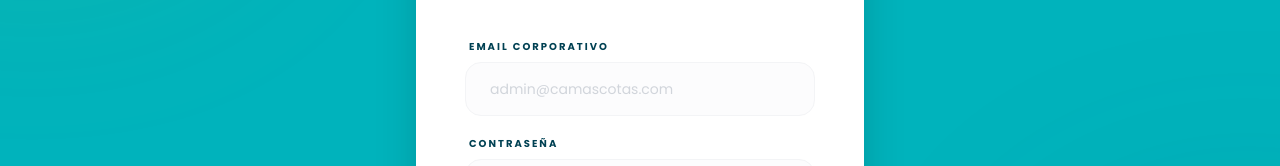
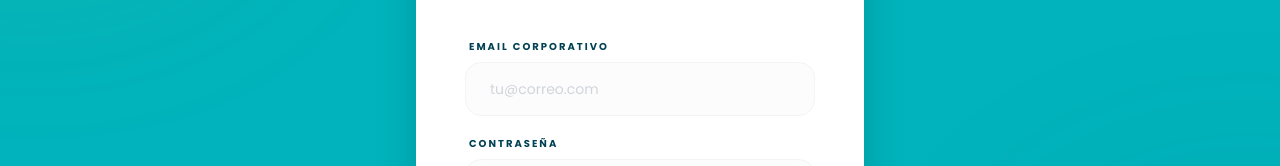
Before and after one commit to santiagoarbelaezc/Camascotas, an Angular app in the folder frontend/: page /login in a window 1280 px wide. Shown: the part 315-481 px from the top of the page. Built offline with nearby package versions, Linux system fonts and the light colour scheme; no server answers.

Commit message:
subiendo cambios, actualizacion del cors

```diff
--- a/frontend/src/app/pages/login/login.component.html
+++ b/frontend/src/app/pages/login/login.component.html
@@ -26,13 +26,13 @@
       <div class="space-y-5">
         <div>
           <label for="email-address" class="block text-[10px] font-black text-brand-petrol uppercase tracking-[0.2em] mb-2 px-1">Email Corporativo</label>
-          <input id="email-address" name="correo" type="email" autocomplete="email" required
+          <input id="email-address" name="correo" type="email" autocomplete="off" required
             [(ngModel)]="correo"
-            class="appearance-none relative block w-full px-6 py-4 border border-gray-100 placeholder-gray-300 text-brand-petrol rounded-2xl focus:outline-none focus:ring-4 focus:ring-brand-turquesa/10 focus:border-brand-turquesa sm:text-sm transition-all bg-gray-50/50" placeholder="admin@camascotas.com">
+            class="appearance-none relative block w-full px-6 py-4 border border-gray-100 placeholder-gray-300 text-brand-petrol rounded-2xl focus:outline-none focus:ring-4 focus:ring-brand-turquesa/10 focus:border-brand-turquesa sm:text-sm transition-all bg-gray-50/50" placeholder="tu@correo.com">
         </div>
         <div>
           <label for="password" class="block text-[10px] font-black text-brand-petrol uppercase tracking-[0.2em] mb-2 px-1">Contraseña</label>
-          <input id="password" name="password" type="password" autocomplete="current-password" required
+          <input id="password" name="password" type="password" autocomplete="off" required
             [(ngModel)]="password"
             class="appearance-none relative block w-full px-6 py-4 border border-gray-100 placeholder-gray-300 text-brand-petrol rounded-2xl focus:outline-none focus:ring-4 focus:ring-brand-turquesa/10 focus:border-brand-turquesa sm:text-sm transition-all bg-gray-50/50" placeholder="••••••••">
         </div>
```
Also changed, not shown: 1 other file (tests, documents, lock files or other folders).
